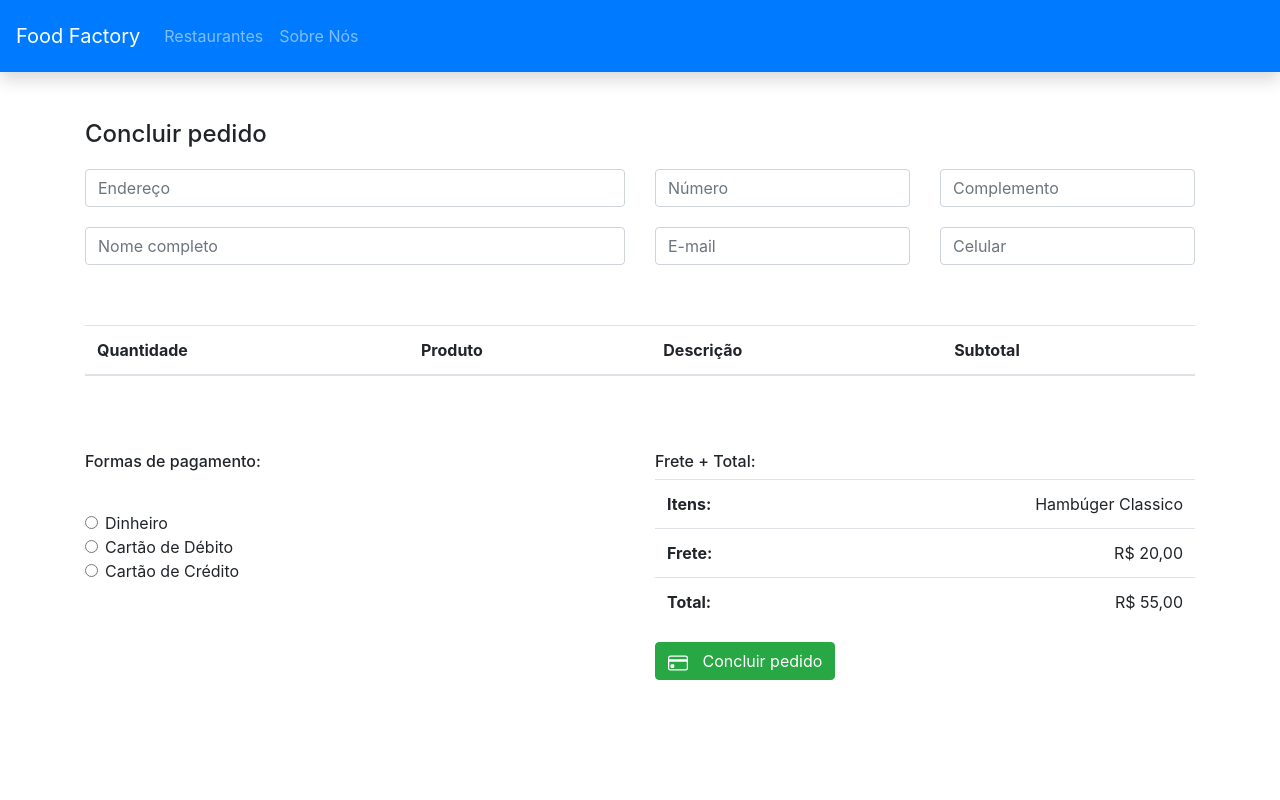
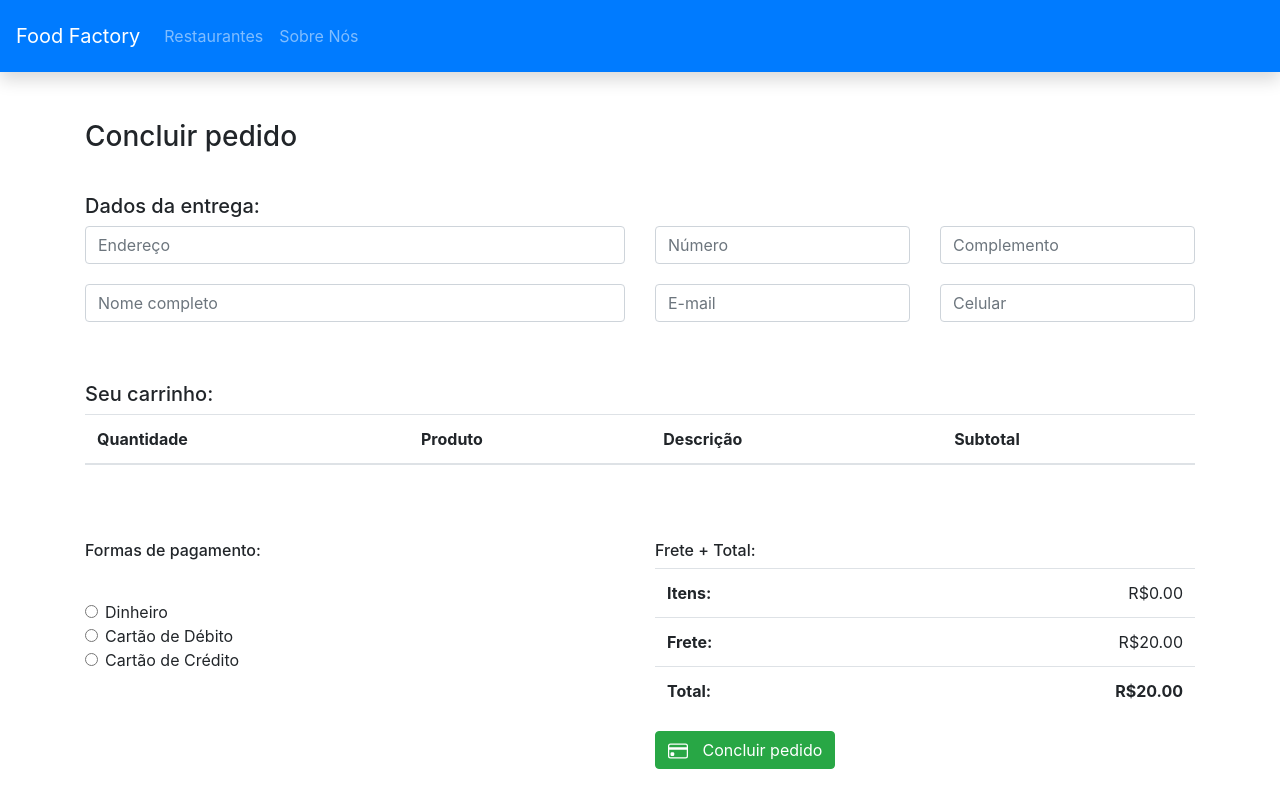
Before and after one commit to pedro-guimaraes00/food-factory, an Angular app: page /order in a window 1280 px wide. Built offline with nearby package versions, Linux system fonts and the light colour scheme.

Commit message:
implementa lógica do delivery_costs component

```diff
--- a/src/app/app.module.ts
+++ b/src/app/app.module.ts
@@ -19,6 +19,8 @@ import { RestaurantsService } from './restaurants/restaurants.service';
 import { OrderService } from './order/order.service';
 import { OrderComponent } from './order/order.component';
 import { OrderItemsComponent } from './order/order-items/order-items.component';
+import { PaymentOptionsComponent } from './order/payment-options/payment-options.component';
+import { DeliveryCostsComponent } from './order/delivery-costs/delivery-costs.component';
 
 @NgModule({
   declarations: [
@@ -33,6 +35,8 @@ import { OrderItemsComponent } from './order/order-items/order-items.component';
     ShoppingCartComponent,
     OrderComponent,
     OrderItemsComponent,
+    PaymentOptionsComponent,
+    DeliveryCostsComponent,
   ],
   imports: [
     BrowserModule,
--- /dev/null
+++ b/src/app/order/delivery-costs/delivery-costs.component.html
@@ -0,0 +1,28 @@
+<h6>Frete + Total: </h6>
+            <table class="table">
+                <tbody>
+                  <tr>
+                    <th style="width:50%">Itens:</th>
+                    <td class="text-right">{{itemValue | currency: 'BRL': true}}</td>
+                  </tr>
+                  <tr>
+                    <th>Frete:</th>
+                    <td class="text-right">{{delivery | currency: 'BRL': true}}</td>
+                  </tr>
+                  <tr>
+                    <th>Total:</th>
+                    <td class="text-right font-weight-bold">{{totalValue() | currency: 'BRL': true}}</td>
+                  </tr>
+                  <tr>
+                  </tr>
+                </tbody>
+            </table>
+
+            <div class="row">
+                <div class="col">
+                    <button class="btn btn-md btn-success">
+                        <img src="assets/icons/credit-card.svg" style="margin-right:10px;width: 20px">
+                            Concluir pedido
+                    </button>
+                </div>
+            </div>
--- /dev/null
+++ b/src/app/order/delivery-costs/delivery-costs.component.ts
@@ -0,0 +1,22 @@
+import { Component, OnInit, Input } from '@angular/core';
+
+@Component({
+  selector: 'app-delivery-costs',
+  templateUrl: './delivery-costs.component.html',
+  styleUrls: ['./delivery-costs.component.css']
+})
+export class DeliveryCostsComponent implements OnInit {
+
+  @Input() delivery: number
+  @Input() itemValue: number
+
+  constructor() { }
+
+  ngOnInit(): void {
+  }
+
+  totalValue(): number {
+    return this.delivery + this.itemValue
+  }
+
+}
--- a/src/app/order/order.component.html
+++ b/src/app/order/order.component.html
@@ -1,6 +1,7 @@
 <section style="margin-bottom: 60px">
-    <h4 style="margin-bottom: 20px">Concluir pedido</h4>
+    <h3 style="margin-bottom: 40px">Concluir pedido</h3>
 
+    <h5>Dados da entrega:</h5>
     <form [formGroup]="formOrder" class="form-group" (ngSubmit)="onSubmit()">
 
         <div class="row" style="margin-bottom: 20px;">
@@ -31,55 +32,19 @@
 
 </section>
 
+<h5>Seu carrinho:</h5>
 <app-order-items [items]="shoppingCartItems()" (increaseQt)="increaseQt($event)" (decreaseQt)="decreaseQt($event)"></app-order-items>
 
 
 <div class="row">
     <div class="col-md-6" style="margin-top: 60px">
 
-        <h6>Formas de pagamento:</h6>
-            <div class="form-check" style="margin-top:40px">
-                <input class="form-check-input" type="radio" name="exampleRadios" value="option1">
-                Dinheiro
-            </div>
-            <div class="form-check">
-                <input class="form-check-input" type="radio" name="exampleRadios" value="option2">
-                Cartão de Débito
-            </div>
-            <div class="form-check">
-                <input class="form-check-input" type="radio" name="exampleRadios" value="option2">
-                Cartão de Crédito
-            </div>
+        <app-payment-options></app-payment-options>
+
     </div>
+    <div class="col-md-6" style="margin-top: 60px">
 
-    <div class="col-md-6" style="margin-top: 60px">
-        <h6>Frete + Total: </h6>
-            <table class="table">
-                <tbody>
-                  <tr>
-                    <th style="width:50%">Itens:</th>
-                    <td class="text-right">Hambúger Classico</td>
-                  </tr>
-                  <tr>
-                    <th>Frete:</th>
-                    <td class="text-right">R$ 20,00</td>
-                  </tr>
-                  <tr>
-                    <th>Total:</th>
-                    <td class="text-right">R$ 55,00</td>
-                  </tr>
-                  <tr>
-                  </tr>
-                </tbody>
-            </table>
+        <app-delivery-costs [delivery]="delivery" [itemValue]="totalValue()"></app-delivery-costs>
 
-            <div class="row">
-                <div class="col">
-                    <button class="btn btn-md btn-success">
-                        <img src="assets/icons/credit-card.svg" style="margin-right:10px;width: 20px">
-                            Concluir pedido
-                    </button>
-                </div>
-            </div>
     </div>
 </div>
--- a/src/app/order/order.component.ts
+++ b/src/app/order/order.component.ts
@@ -10,6 +10,8 @@ import { OrderService } from './order.service';
 })
 
 export class OrderComponent implements OnInit {
+
+  delivery: number = 20
 
   formOrder: FormGroup
 
--- /dev/null
+++ b/src/app/order/payment-options/payment-options.component.html
@@ -0,0 +1,14 @@
+<h6>Formas de pagamento:</h6>
+
+    <div class="form-check" style="margin-top:40px">
+        <input class="form-check-input" type="radio" name="exampleRadios" value="option1">
+        Dinheiro
+    </div>
+    <div class="form-check">
+        <input class="form-check-input" type="radio" name="exampleRadios" value="option2">
+        Cartão de Débito
+    </div>
+    <div class="form-check">
+        <input class="form-check-input" type="radio" name="exampleRadios" value="option2">
+        Cartão de Crédito
+    </div>
--- /dev/null
+++ b/src/app/order/payment-options/payment-options.component.ts
@@ -0,0 +1,15 @@
+import { Component, OnInit } from '@angular/core';
+
+@Component({
+  selector: 'app-payment-options',
+  templateUrl: './payment-options.component.html',
+  styleUrls: ['./payment-options.component.css']
+})
+export class PaymentOptionsComponent implements OnInit {
+
+  constructor() { }
+
+  ngOnInit(): void {
+  }
+
+}
```
Also changed, not shown: src/app/order/delivery-costs/delivery-costs.component.css (added), src/app/order/payment-options/payment-options.component.css (added), 2 other files (tests, documents, lock files or other folders).
